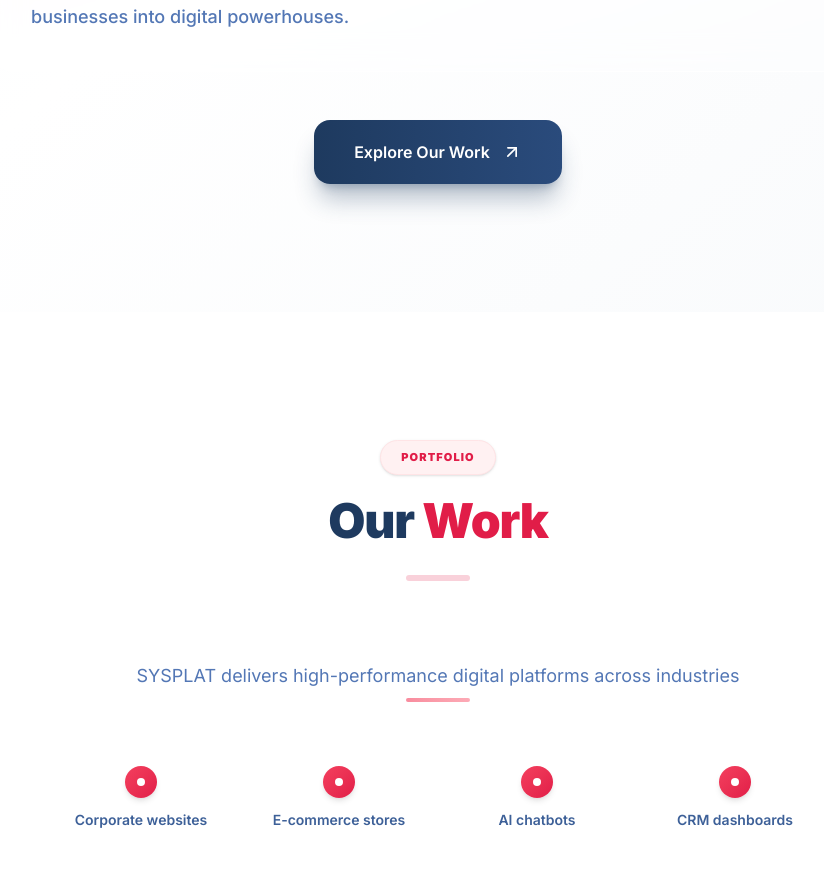
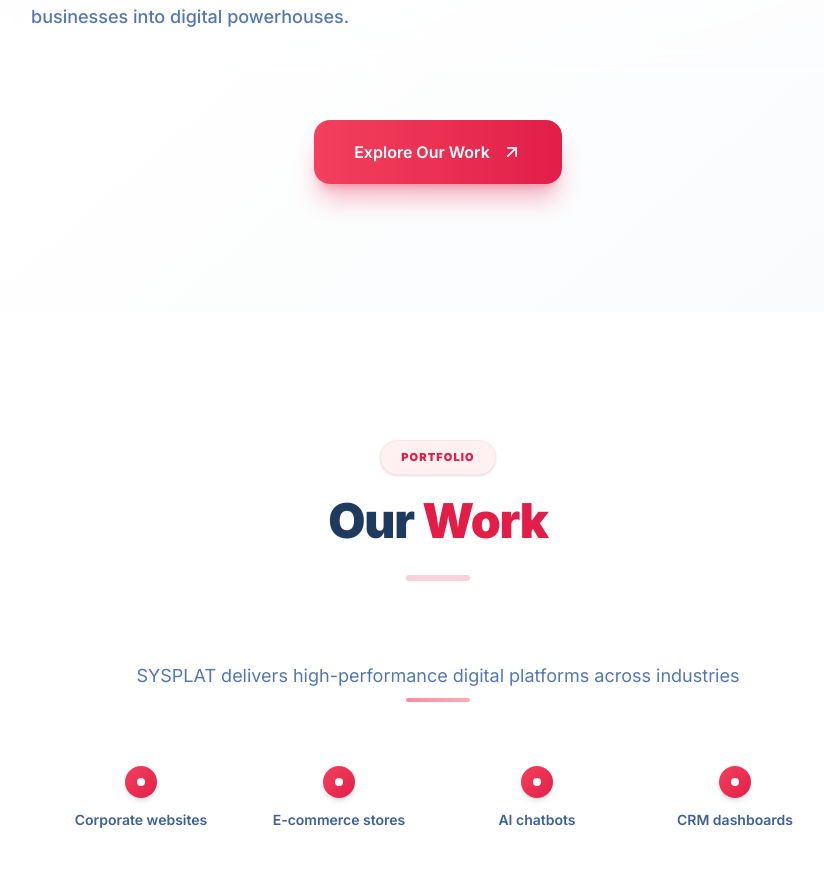
Before and after one commit to parsasamandi/IT-tech-portfolio, a Next.js app: page / in a window 1280 px wide. Shown: the part 4000-4884 px from the top of the page, without its empty margins (202-1026 px from the left). Built offline with nearby package versions, Linux system fonts and the light colour scheme; no server answers; the database is empty.

Commit message:
style(about): update CTA button to crimson gradient

```diff
--- a/components/sections/About.tsx
+++ b/components/sections/About.tsx
@@ -118,7 +118,7 @@
           >
             <a
               href="#projects"
-              className="group inline-flex items-center gap-3 px-10 py-5 bg-gradient-to-r from-navy-900 to-navy-800 text-white rounded-2xl hover:from-navy-800 hover:to-navy-700 transition-all duration-300 shadow-xl shadow-navy-900/30 hover:shadow-2xl hover:shadow-navy-900/50 hover:-translate-y-1"
+              className="group inline-flex items-center gap-3 px-10 py-5 bg-gradient-to-r from-crimson-500 to-crimson-600 text-white rounded-2xl hover:from-crimson-600 hover:to-crimson-700 transition-all duration-300 shadow-xl shadow-crimson-600/30 hover:shadow-2xl hover:shadow-crimson-600/50 hover:-translate-y-1"
               aria-label="View our portfolio of projects"
             >
               <span className="font-semibold text-base">Explore Our Work</span>
```
